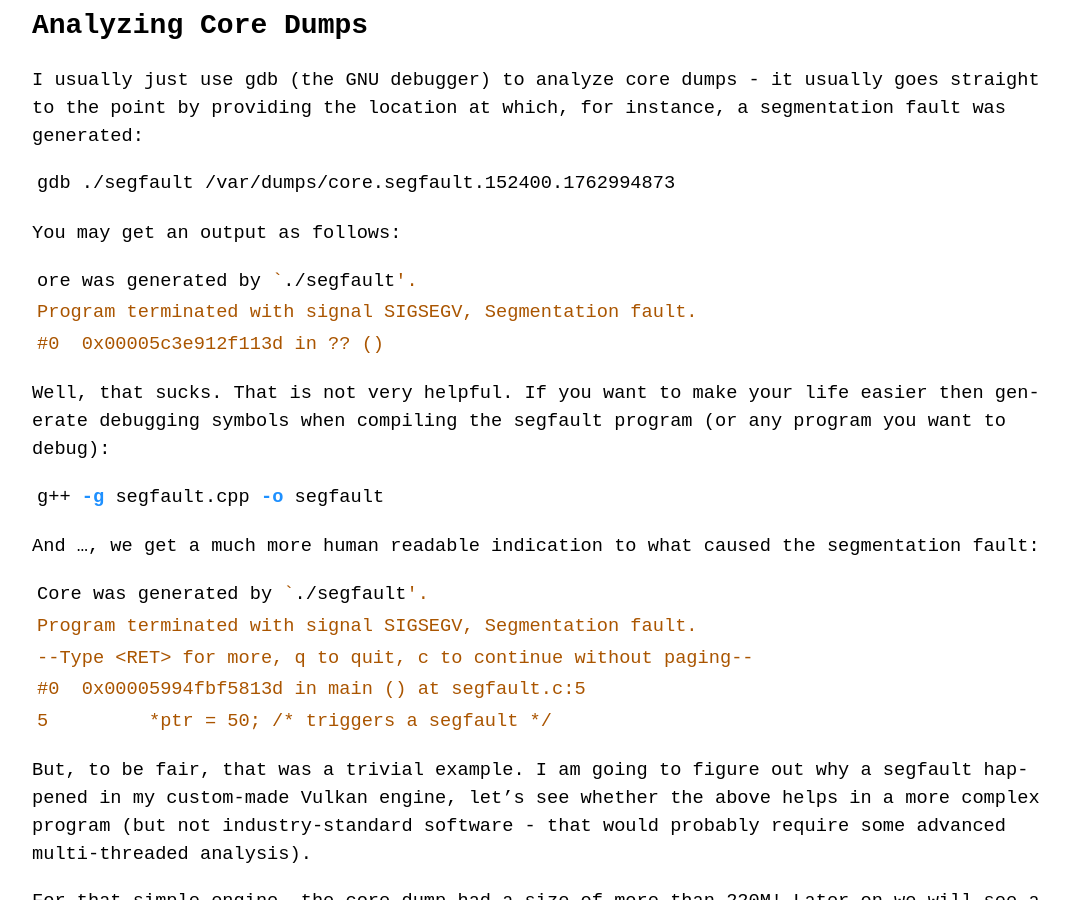
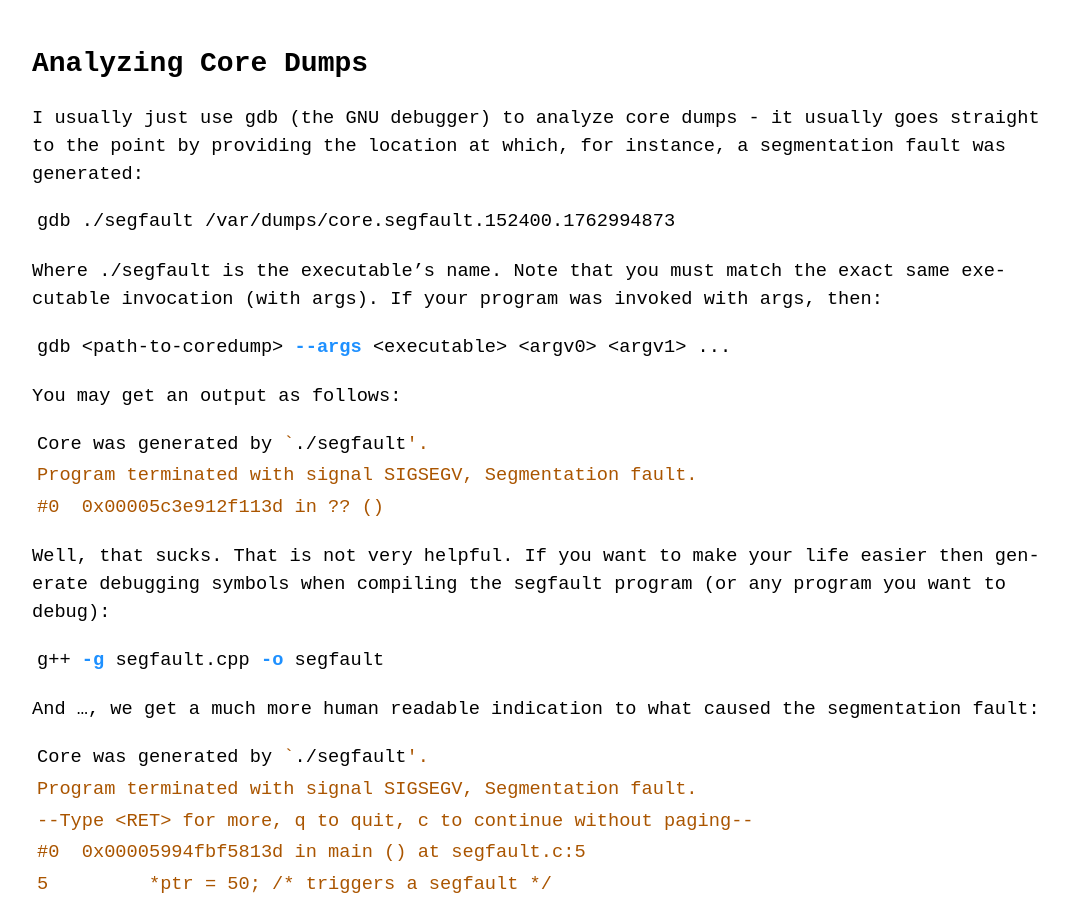
Before and after one commit to walcht/walcht, a Jekyll site: the page built from _guides/debugging-core-dumps-on-linux.md, in a window 1280 px wide and 900 px high, scrolled down 4182 px. Shown: the whole window, without its empty margins (102-1171 px from the left). Built offline with Jekyll 4.4.1, drawn with Linux system fonts in a browser that asks for light colours; some of the changed text lies outside the part shown.

Commit message:
add gdb coredump details
Signed-off-by: Walid Chtioui <walid.chtioui.main@gmail.com>

````diff
--- a/_guides/debugging-core-dumps-on-linux.md
+++ b/_guides/debugging-core-dumps-on-linux.md
@@ -177,10 +177,18 @@ a segmentation fault was generated:
 gdb ./segfault /var/dumps/core.segfault.152400.1762994873
 ```
 
+Where `./segfault` is the executable's name. Note that you must match the
+exact same executable invocation (with args). If your program was invoked with
+args, then:
+
+```shell
+gdb <path-to-coredump> --args <executable> <argv0> <argv1> ...
+```
+
 You may get an output as follows:
 
 ```shell
-ore was generated by `./segfault'.
+Core was generated by `./segfault'.
 Program terminated with signal SIGSEGV, Segmentation fault.
 #0  0x00005c3e912f113d in ?? ()
 ```
````
Also changed, not shown: other parts of _guides/debugging-core-dumps-on-linux.md (+5 -0 lines).
